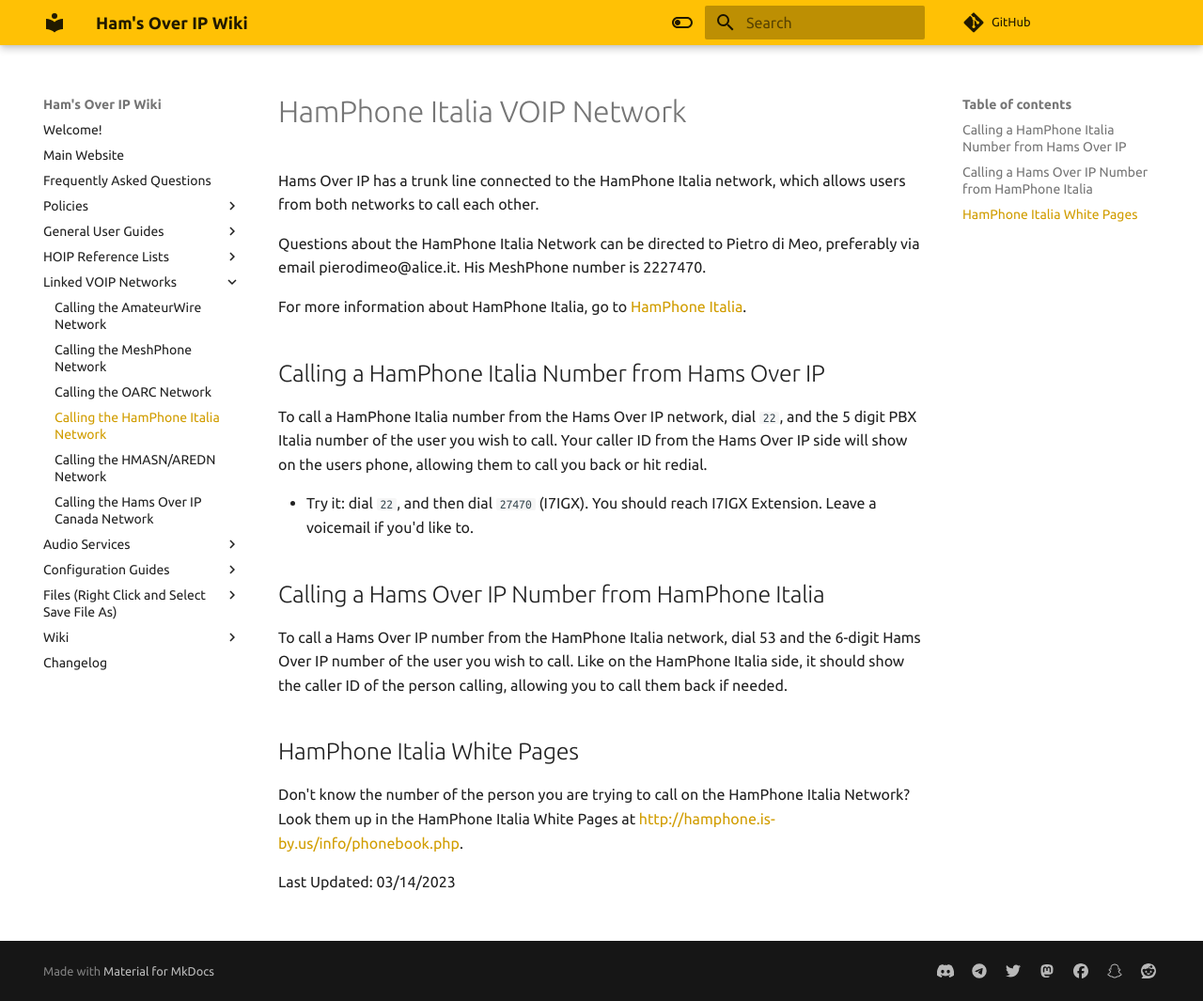
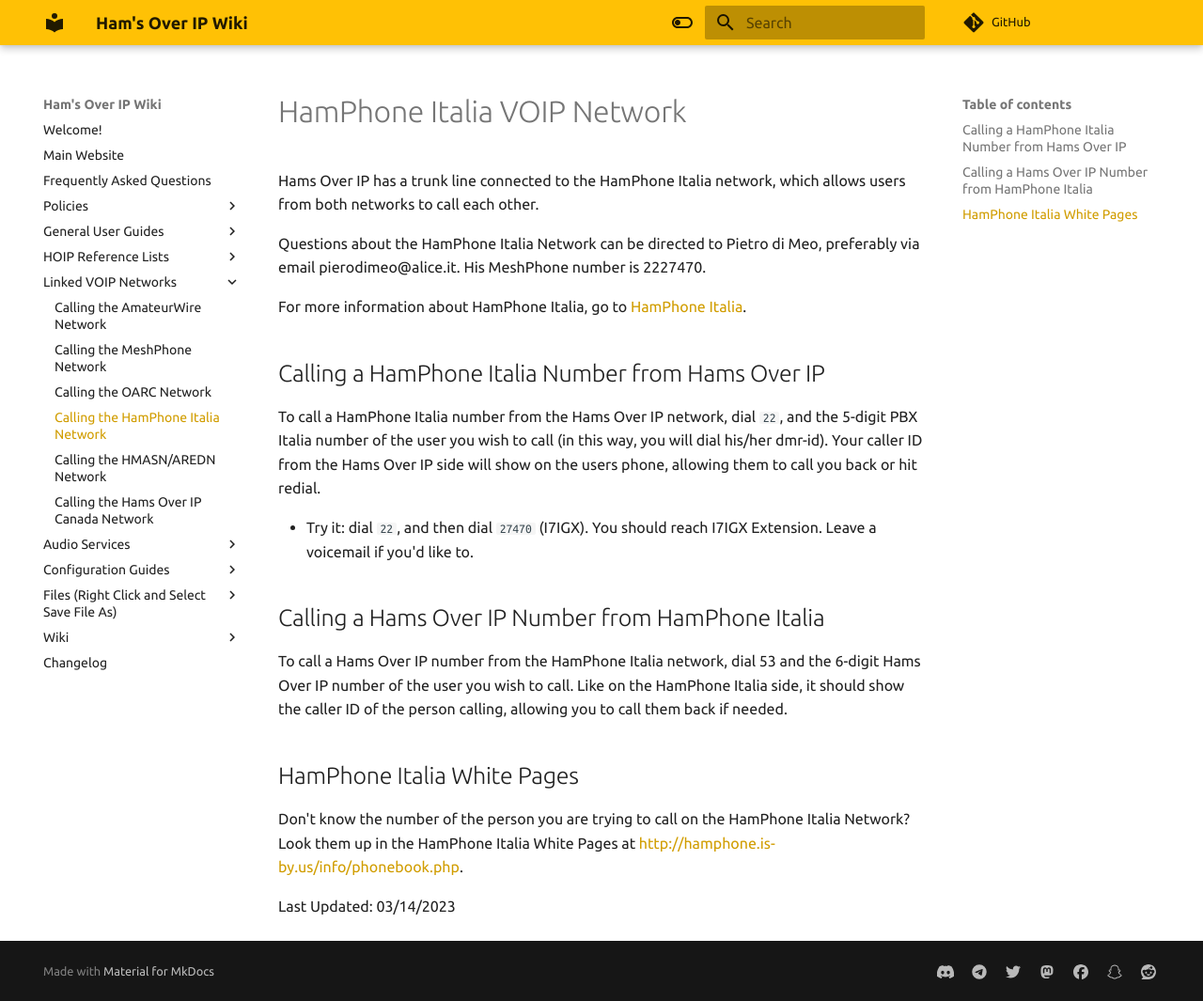
Before and after one commit to hamsoverip/wiki, an MkDocs documentation site: the page built from docs/General/other_systems/hamphone-italia.md, in a window 1280 px wide and 1065 px high. Shown: the whole window at 94% size. Built offline with MkDocs 1.6.1 and Material for MkDocs 9.7.7, drawn with Linux system fonts in a browser that asks for light colours; comment, search, counter and statistics services are not loaded.

Commit message:
Update hamphone-italia.md

````diff
--- a/docs/General/other_systems/hamphone-italia.md
+++ b/docs/General/other_systems/hamphone-italia.md
@@ -8,7 +8,7 @@
 
 ## Calling a HamPhone Italia Number from Hams Over IP
 
-To call a HamPhone Italia number from the Hams Over IP network, dial ```22```, and the 5 digit PBX Italia number of the user you wish to call. Your caller ID from the Hams Over IP side will show on the users phone, allowing them to call you back or hit redial.
+To call a HamPhone Italia number from the Hams Over IP network, dial ```22```, and the 5-digit PBX Italia number of the user you wish to call (in this way, you will dial his/her dmr-id). Your caller ID from the Hams Over IP side will show on the users phone, allowing them to call you back or hit redial.
 
 * Try it: dial ```22```, and then dial ```27470``` (I7IGX). You should reach I7IGX Extension.  Leave a voicemail if you'd like to.
 
````
